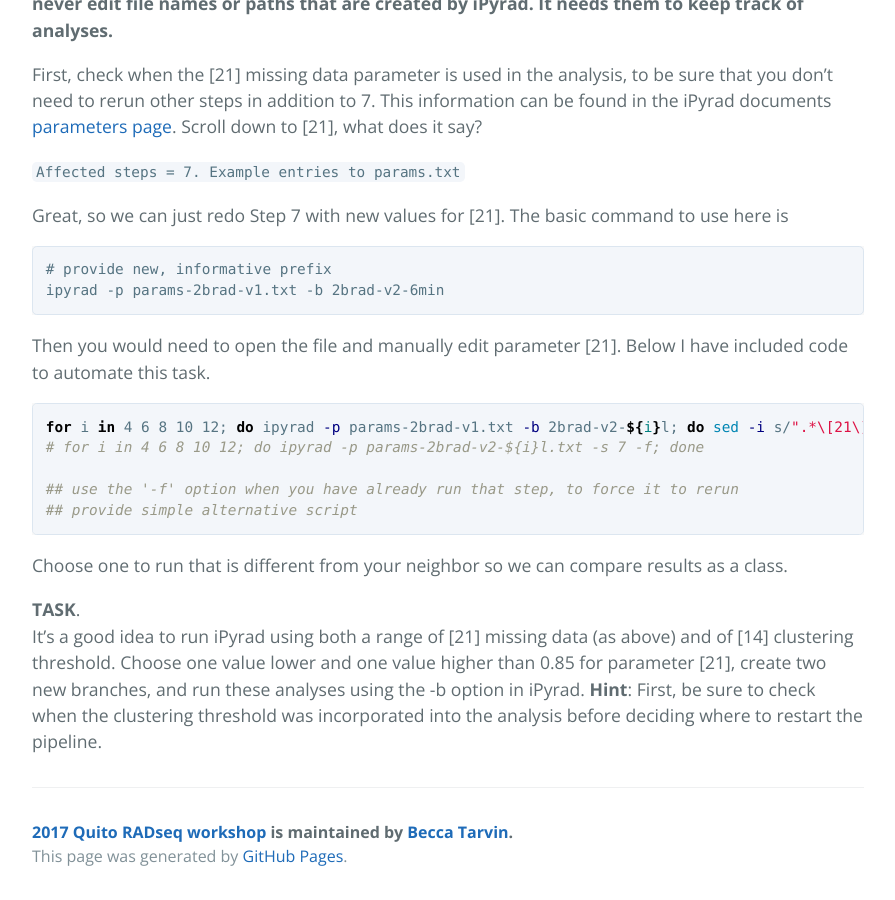
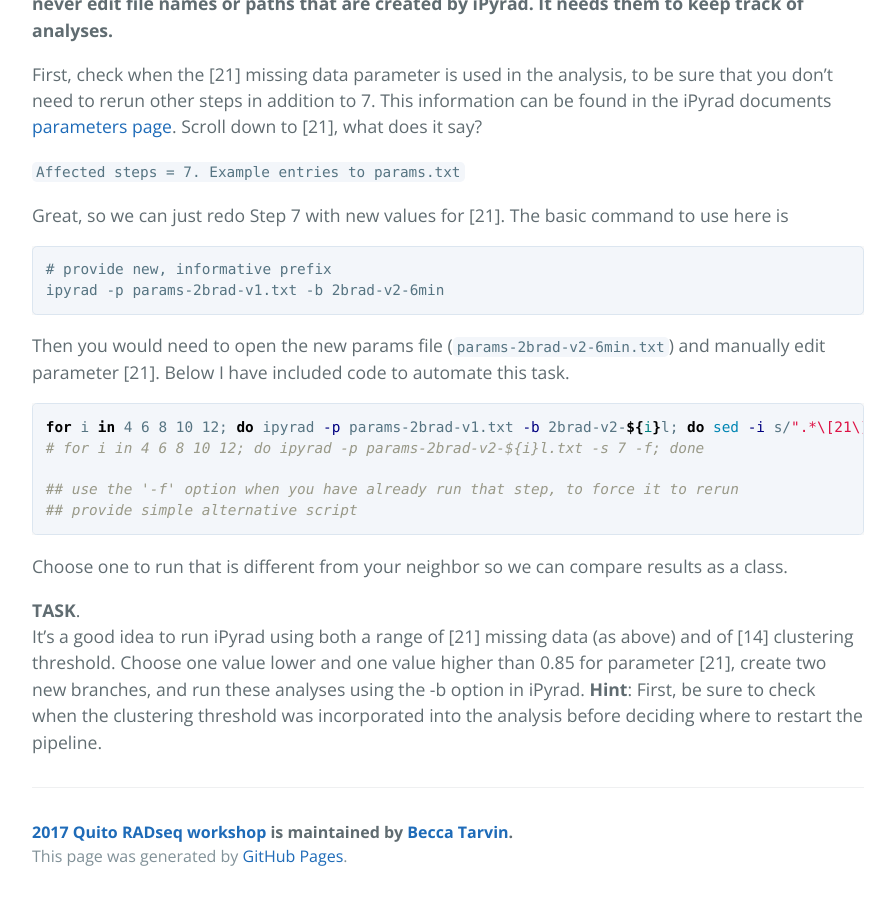
Before and after one commit to rdtarvin/RADseq_Quito_2017, a Jekyll site: the page built from _posts/2017-08-02-afternoon-2bRAD-pyrad.md, in a window 1280 px wide and 900 px high, scrolled down 7961 px. Shown: the whole window, without its empty margins (192-1087 px from the left). Built offline with Jekyll 4.4.1, drawn with Linux system fonts in a browser that asks for light colours.

Commit message:
refining 2brad lesson

````diff
--- a/_posts/2017-08-02-afternoon-2bRAD-pyrad.md
+++ b/_posts/2017-08-02-afternoon-2bRAD-pyrad.md
@@ -313,11 +313,13 @@ This information can be found in the iPyrad documents [parameters page](http://i
 ```Affected steps = 7. Example entries to params.txt```<br>
 
 Great, so we can just redo Step 7 with new values for [21]. The basic command to use here is
+
 ```
 # provide new, informative prefix
 ipyrad -p params-2brad-v1.txt -b 2brad-v2-6min
 ```
-Then you would need to open the file and manually edit parameter [21]. Below I have included code to automate this task.
+
+Then you would need to open the new params file (`params-2brad-v2-6min.txt`) and manually edit parameter [21]. Below I have included code to automate this task.
 
 ```bash
 for i in 4 6 8 10 12; do ipyrad -p params-2brad-v1.txt -b 2brad-v2-${i}l; do sed -i s/".*\[21\].*"/"${i}$(printf '\t')$(printf '\t')$(printf '\t')$(printf '\t') \#\# \[21\] \[min_samples_locus\]: Min \# samples per locus for output"/ params-2brad-v2-${i}l.txt;  done
````
